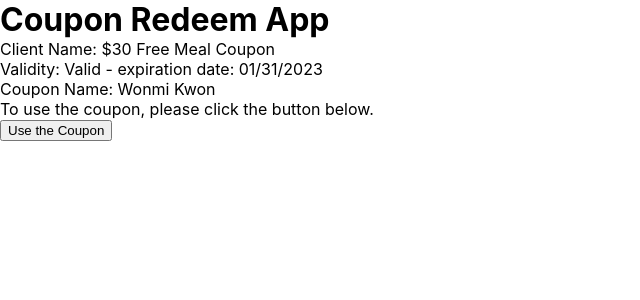
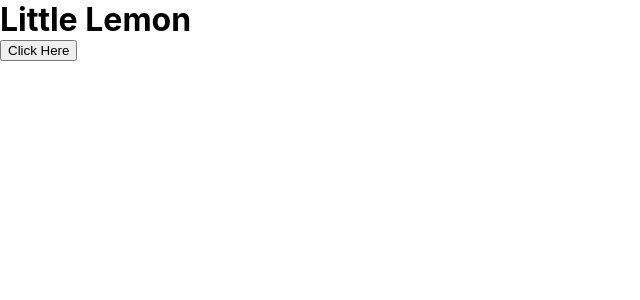
Before and after one commit to wonma/100-days-of-code, a React (Create React App) app in the folder exercises/react-advanced-practice/: page / in a window 1280 px wide. Shown: the top 300 px of the page, without its empty margins (0-640 px from the left). Built offline with nearby package versions, Linux system fonts and the light colour scheme.

Commit message:
Reviewed useEffect and the rules of using hooks.

```diff
--- a/exercises/react-advanced-practice/src/App.js
+++ b/exercises/react-advanced-practice/src/App.js
@@ -19,6 +19,7 @@ import CouponRedeem2 from './CouponRedeem2';
 // import SimpleBlog from './SimpleBlog';
 // import ThemeSwitcher from './ThemeSwitcher';
 import GoalTracker2 from './GoalTracker2';
+import UpdateTitle from './UpdateTitle';
 
 function App() {
   return (
@@ -40,8 +41,9 @@ function App() {
       <DayRotator2 />
       <MealTypeRadioGroup />
       <LoginOrSignUp />
-      <GoalTracker2 />*/}
-      <CouponRedeem2 />
+      <GoalTracker2 />
+      <CouponRedeem2 />*/}
+      <UpdateTitle />
     </div>
   );
 }
--- a/exercises/react-advanced-practice/src/GoalTracker2/GoalList.js
+++ b/exercises/react-advanced-practice/src/GoalTracker2/GoalList.js
@@ -1,14 +1,19 @@
-const GoalList = ({goalList}) => {
-    return (
-        <ul>
-            {goalList.length > 0 ?
-            goalList.map((goal) => {
-                return <li key={goal.title}>{goal.title}, by {goal.by}</li>
-            }) : null
+import React from 'react';
 
-            }
-        </ul>
-    );
-}
+const GoalList = ({ goalList }) => {
+  return (
+    <ul>
+      {goalList.length > 0
+        ? goalList.map(goal => {
+            return (
+              <li key={goal.title}>
+                {goal.title}, by {goal.by}
+              </li>
+            );
+          })
+        : null}
+    </ul>
+  );
+};
 
 export default GoalList;
--- /dev/null
+++ b/exercises/react-advanced-practice/src/UpdateTitle/index.js
@@ -0,0 +1,23 @@
+import React, { useState, useEffect } from 'react';
+
+function UpdateTitle() {
+  const [toggle, setToggle] = useState(false);
+
+  useEffect(() => {
+    document.title = toggle ? 'Little Lemon' : 'using useEffect hook';
+  }, []);
+
+  const handleClick = () => {
+    setToggle(!toggle);
+  };
+
+  return (
+    <div>
+      <h1>Little Lemon</h1>
+      <button onClick={handleClick}>Click Here</button>
+      {toggle && <h2>Welcome to Little Lemon!</h2>}
+    </div>
+  );
+}
+
+export default UpdateTitle;
```
